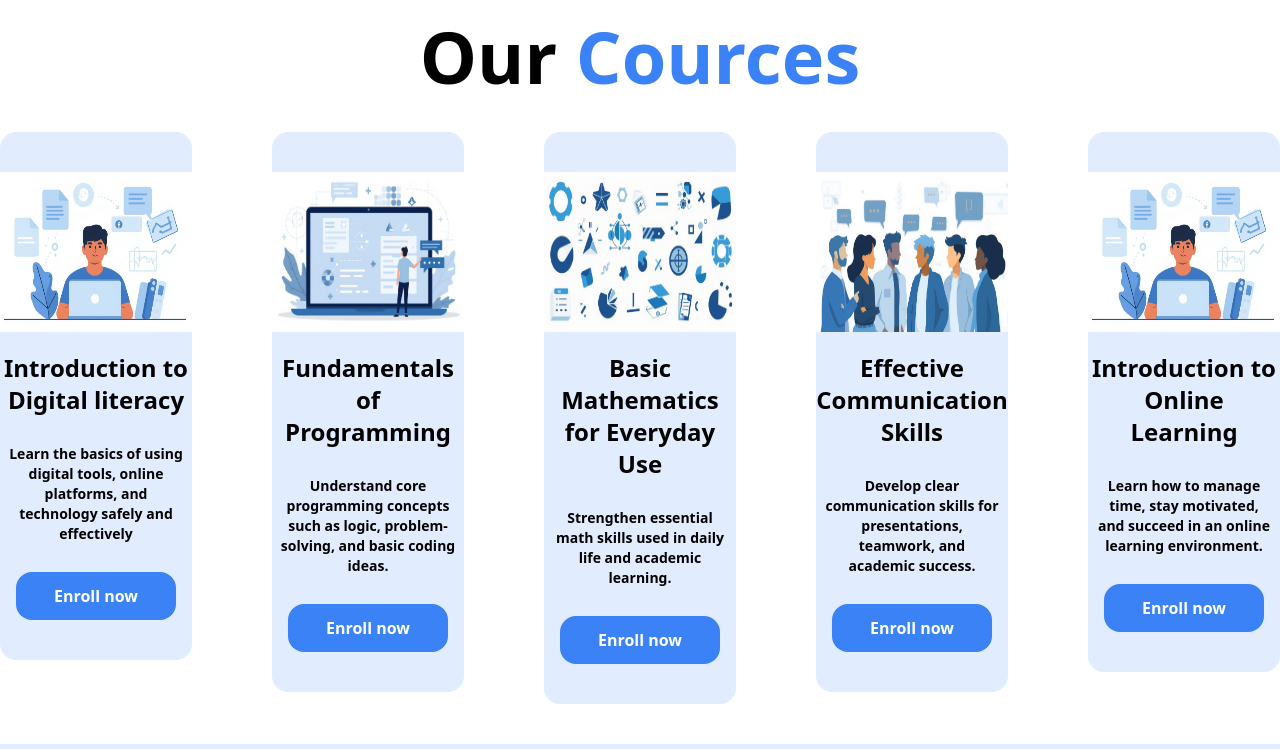
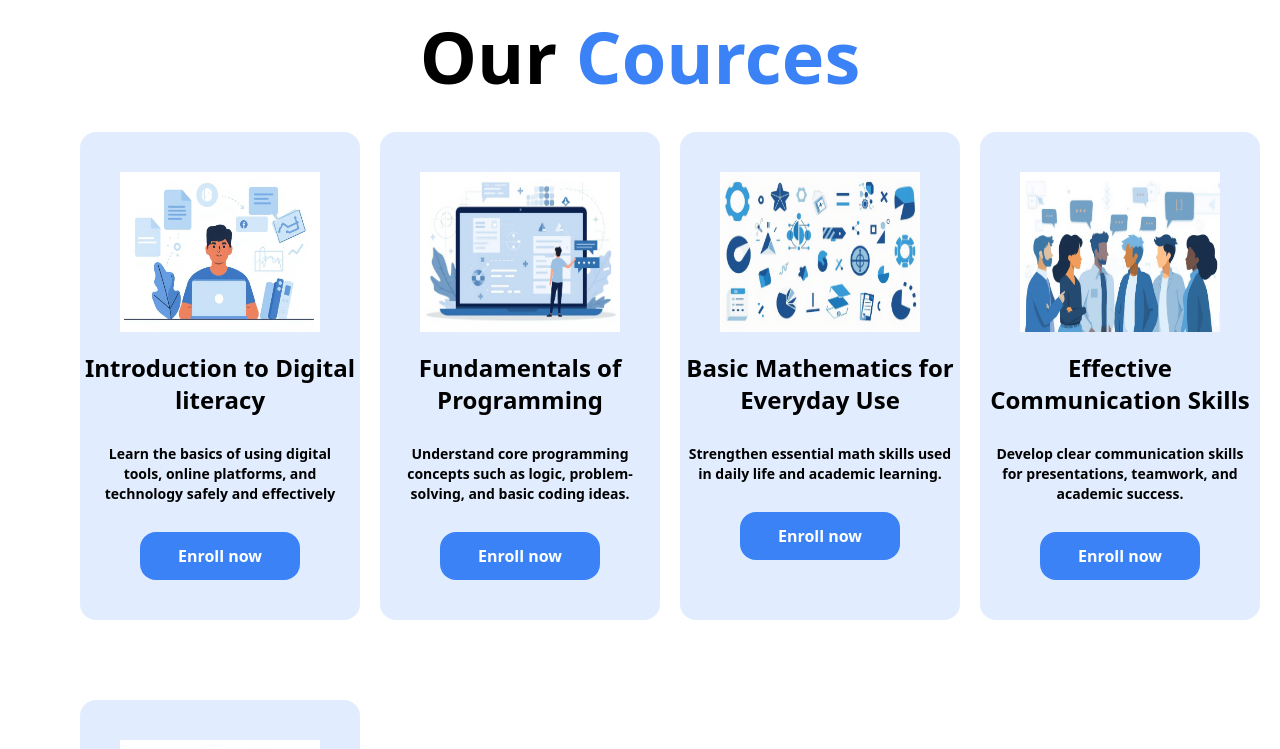
Before and after one commit to KavinduSandeepaAmaranath/ByteUs-EduBridge, a React (Vite) app in the folder client/: page /realcources in a window 1280 px wide. Shown: the part 700-1449 px from the top of the page. Built offline with nearby package versions, Linux system fonts and the light colour scheme.

Commit message:
Adjust grid colunm in RealCources file

```diff
--- a/client/pages/RealCources.jsx
+++ b/client/pages/RealCources.jsx
@@ -28,7 +28,7 @@ const RealCources = () => {
                 <div className='flex items-center justify-center'>
                     <h1 className='sm:text-6xl md:text-7xl font-bold text-5xl'>Our <span className='text-[#3B82F6]'>Cources</span></h1>
                 </div>
-                <div className='text-center mt-5 sm:mt-10 justify-center sm:flex sm:gap-20'>
+                <div className='grid grid-cols-1 md:grid-cols-3 m-20 lg:grid-cols-4 text-center mt-5 sm:mt-10 justify-center sm:gap-20'>
                     <div className='bg-[#3B82F6]/15 w-70 h-full rounded-2xl hover:scale-105 hover:shadow-xl shadow-blue-100 transition-all duration-300'>
                         <div className='justify-center flex'>
                             <div className=' flex justify-center items-center mt-10 w-full'>
```
